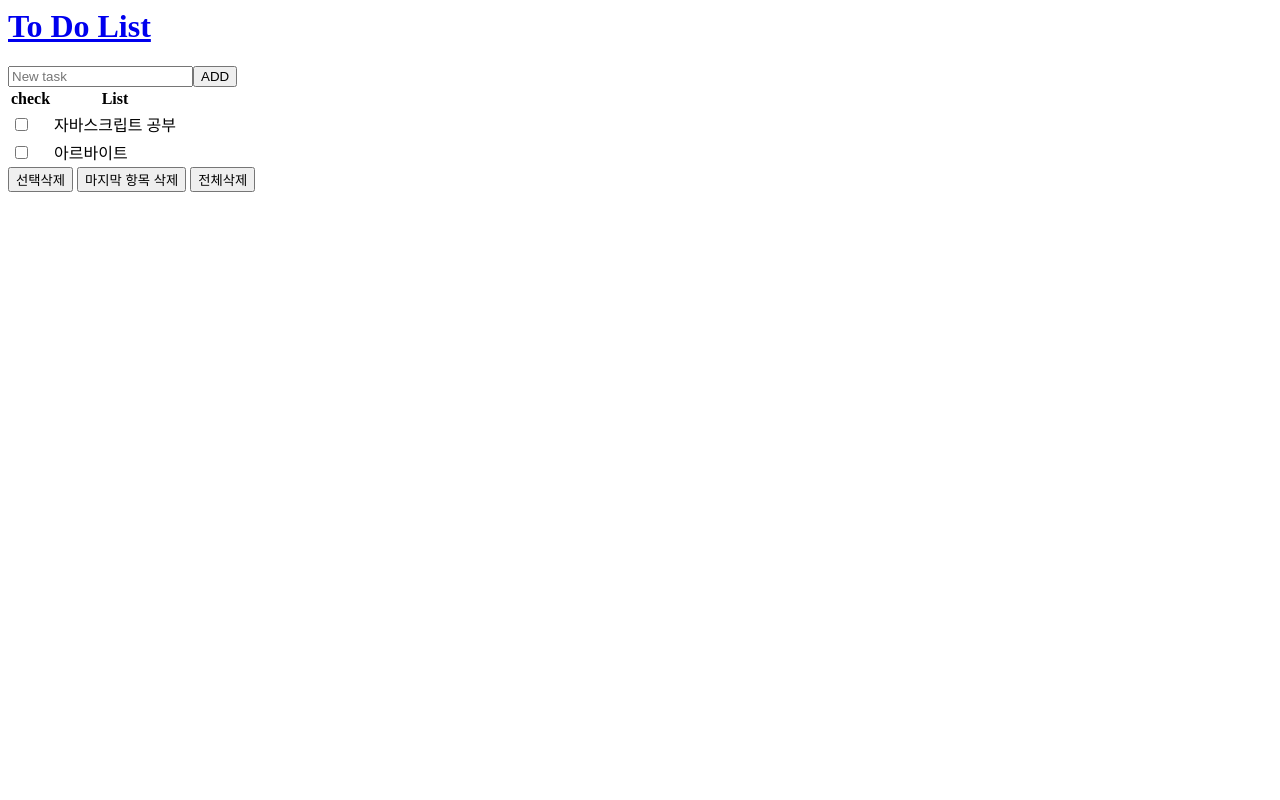
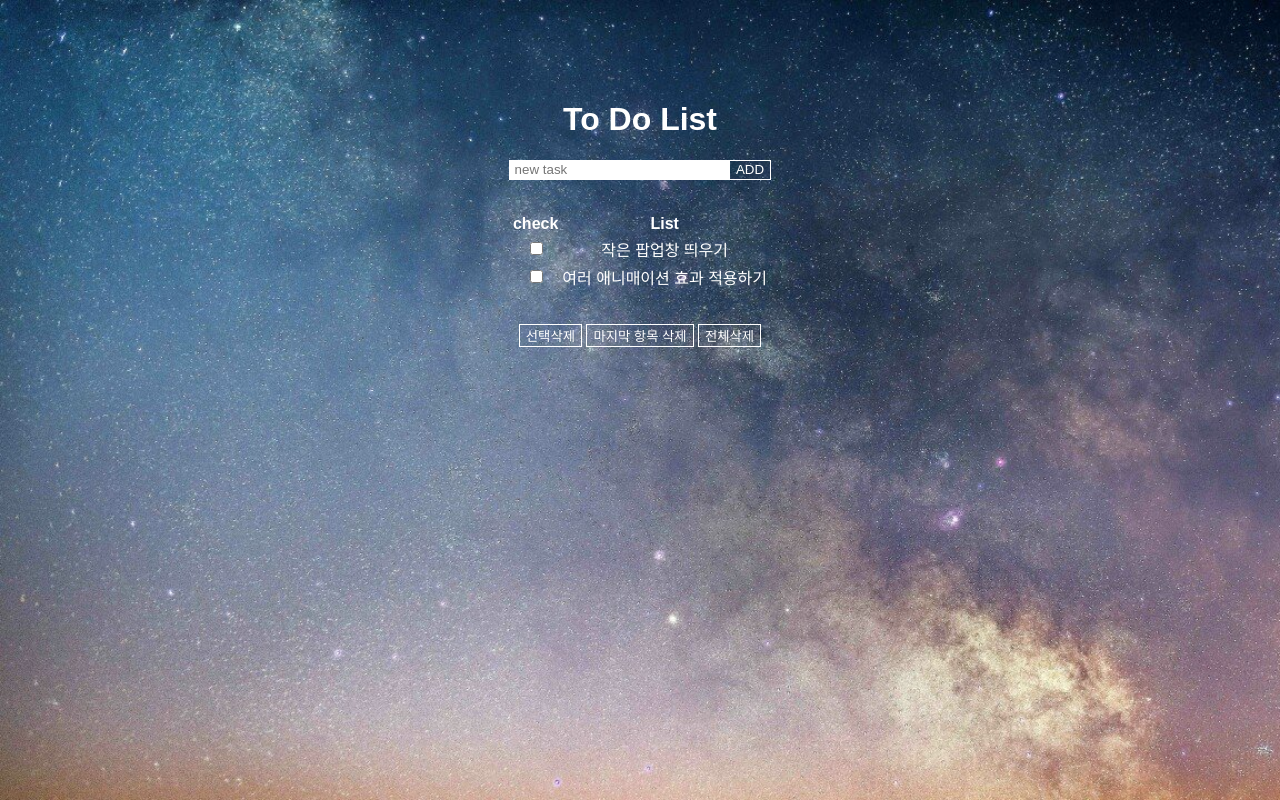
Before and after one commit to whanhee97/MyBlog, a plain HTML site: page Index.html in a window 1280 px wide. Drawn offline with Linux system fonts and the light colour scheme.

Commit message:
add stylesheet
css로 조금 꾸미기

```diff
--- a/Index.html
+++ b/Index.html
@@ -2,14 +2,18 @@
     <head>
         <title>HH's To Do List</title>
         <meta charset="utf-8">
+        <link rel="stylesheet" href="style.css">
     </head>
     <body>
-        <a href="index.html"><h1>To Do List</h1></a>
+        <div id="logo">
+            <h1><a href="index.html">To Do List</a></h1>
+        </div>
+
         <div class="inputBox">
-            <input type="text" placeholder="New task" id="input_bar"><input type="button" value = "ADD" id="add_button">
+            <input type="text" placeholder=" new task" id="input_bar"><input type="button" value = "ADD" id="add_button" data-key = "13">
         </div>
         <div class="dolist">
-            <table>
+            <table class="td_table">
                 <thead>
                     <tr>
                         <th>check</th><th>List</th>
@@ -17,10 +21,10 @@
                 </thead>
                 <tbody id="todobody">
                     <tr>
-                        <td><input type="checkbox" class="btn-check" onclick="underbar(this)"></td><td>자바스크립트 공부</td>
+                        <td><input type="checkbox" class="btn-check" onclick="underbar(this)"></td><td>작은 팝업창 띄우기</td>
                     </tr>
                     <tr>
-                        <td><input type="checkbox" class="btn-check" onclick="underbar(this)"></td><td>아르바이트</td>
+                        <td><input type="checkbox" class="btn-check" onclick="underbar(this)"></td><td>여러 애니매이션 효과 적용하기</td>
                     </tr>
                 </tbody>
 
--- /dev/null
+++ b/style.css
@@ -0,0 +1,70 @@
+html{
+    background: url('bg.jpg');
+    background-size: cover;
+}
+
+body,html {
+    margin: 0;
+    padding: 0;
+    font-family: sans-serif;
+}
+
+h1 a{
+    text-decoration: none;
+    color: white;
+}
+
+#logo{
+    display: inline-block;
+    text-align: center;
+    width: 100%;
+    margin-top: 5rem;
+}
+
+.inputbox
+{
+    display: inline-block;
+    text-align: center;
+    width: 100%;
+    height: 20px;
+
+}
+
+#add_button{
+    box-sizing: border-box;
+    background-color: none;
+    border: 1.5px white solid;
+    height: 100%;
+    background-color: transparent;
+    color: white;
+}
+#input_bar{
+    box-sizing: border-box;
+    border: 0;
+
+    height: 100%;
+    width: 220px;
+}
+.dolist{
+    margin-top: 2rem;
+    text-align: center;
+
+
+}
+
+.td_table{
+    display: inline-block;
+    text-align: center;
+    color: white;
+}
+.action{
+    margin-top: 2rem;
+    text-align: center;
+}
+
+.action input{
+    background-color: transparent;
+    color: white;
+    border: 1.5px white solid;
+    font-family: Arial, Helvetica, sans-serif;
+}
```
Also changed, not shown: bg.jpg (added).
